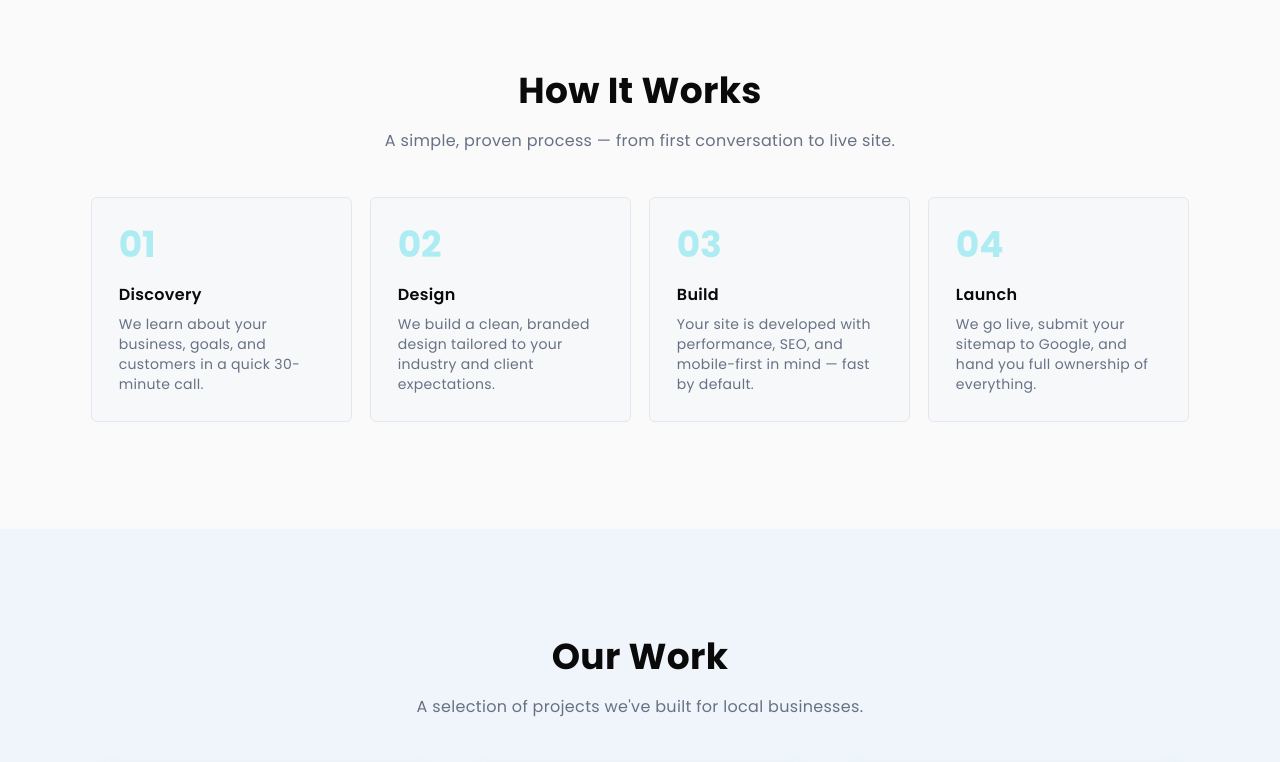
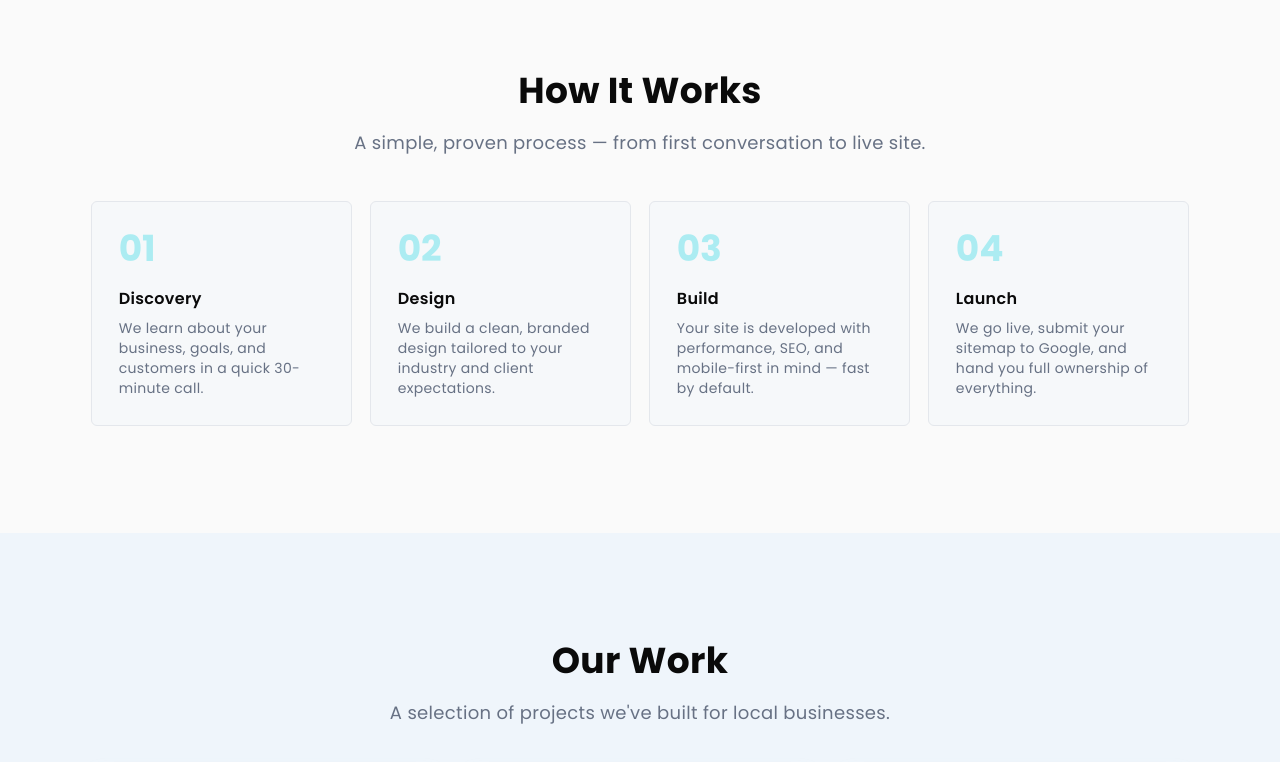
Before and after one commit to JohnnyPillacela/pillacela-digital-agency, a Next.js app: page / in a window 1280 px wide. Shown: the part 2480-3242 px from the top of the page. Built offline with nearby package versions, Linux system fonts and the light colour scheme; grey boxes are pictures that could not be loaded.

Commit message:
make text larger

```diff
--- a/components/shared/section-heading.tsx
+++ b/components/shared/section-heading.tsx
@@ -21,7 +21,7 @@
             </h2>
 
             {description && (
-                <p className="mt-4 text-muted-foreground">
+                <p className="mt-4 text-lg text-muted-foreground">
                     {description}
                 </p>
             )}
```
